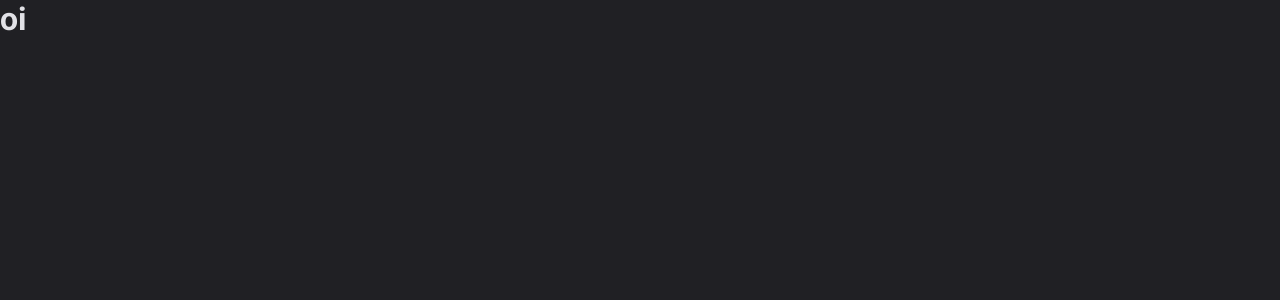
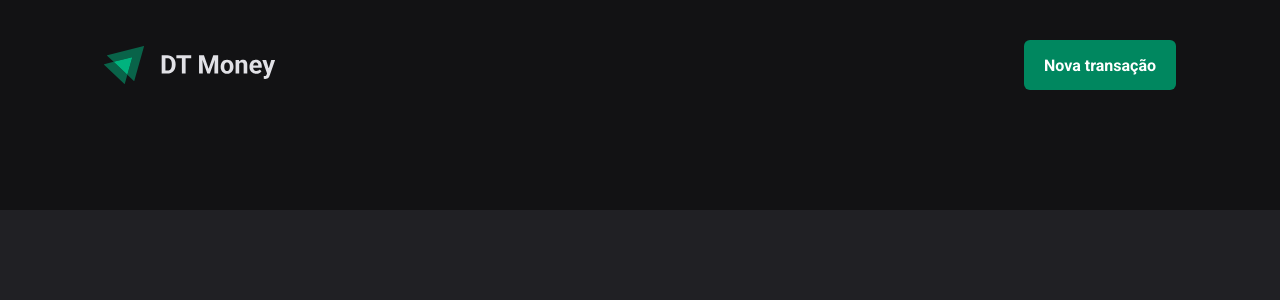
Before and after one commit to GiovannyFialho/dt-money, a React (Vite) app: page / in a window 1280 px wide. Shown: the top 300 px of the page. Built offline with nearby package versions, Linux system fonts and the light colour scheme.

Commit message:
criacao do header

```diff
--- a/src/App.tsx
+++ b/src/App.tsx
@@ -2,13 +2,15 @@ import { ThemeProvider } from "styled-components";
 
 import { GlobalStyle } from "@/styles/global";
 import { defaultTheme } from "@/styles/themes/default";
+
+import { Transactions } from "@/pages/Transactions";
 
 export function App() {
   return (
     <ThemeProvider theme={defaultTheme}>
       <GlobalStyle />
 
-      <h1>oi</h1>
+      <Transactions />
     </ThemeProvider>
   );
 }
--- /dev/null
+++ b/src/components/Header/index.tsx
@@ -0,0 +1,19 @@
+import Logo from "@/assets/images/logoWithText.svg";
+
+import {
+  HeaderContainer,
+  HeaderContent,
+  NewTransationButton
+} from "@/components/Header/styles";
+
+export function Header() {
+  return (
+    <HeaderContainer>
+      <HeaderContent>
+        <img src={Logo} alt="" />
+
+        <NewTransationButton type="button">Nova transação</NewTransationButton>
+      </HeaderContent>
+    </HeaderContainer>
+  );
+}
--- /dev/null
+++ b/src/components/Header/styles.ts
@@ -0,0 +1,36 @@
+import styled from "styled-components";
+
+export const HeaderContainer = styled.header`
+  padding: 2.5rem 0 7.5rem;
+  background: ${(props) => props.theme["gray-900"]};
+`;
+
+export const HeaderContent = styled.div`
+  width: 100%;
+  max-width: 1120px;
+
+  display: flex;
+  justify-content: space-between;
+  align-items: center;
+
+  margin: 0 auto;
+  padding: 0 1.5rem;
+`;
+
+export const NewTransationButton = styled.button`
+  cursor: pointer;
+  height: 50px;
+
+  font-weight: 700;
+  color: ${(props) => props.theme.white};
+
+  padding: 0 1.25rem;
+  border-radius: 6px;
+  border: 0;
+  background: ${(props) => props.theme["green-500"]};
+
+  &:hover {
+    background: ${(props) => props.theme["gray-700"]};
+    transition: all 0.2s ease-in-out;
+  }
+`;
--- /dev/null
+++ b/src/pages/Transactions/index.tsx
@@ -0,0 +1,9 @@
+import { Header } from "@/components/Header";
+
+export function Transactions() {
+  return (
+    <div>
+      <Header />
+    </div>
+  );
+}
```
Also changed, not shown: src/assets/images/logoWithText.svg (added), src/pages/Transactions/styles.ts (added).
